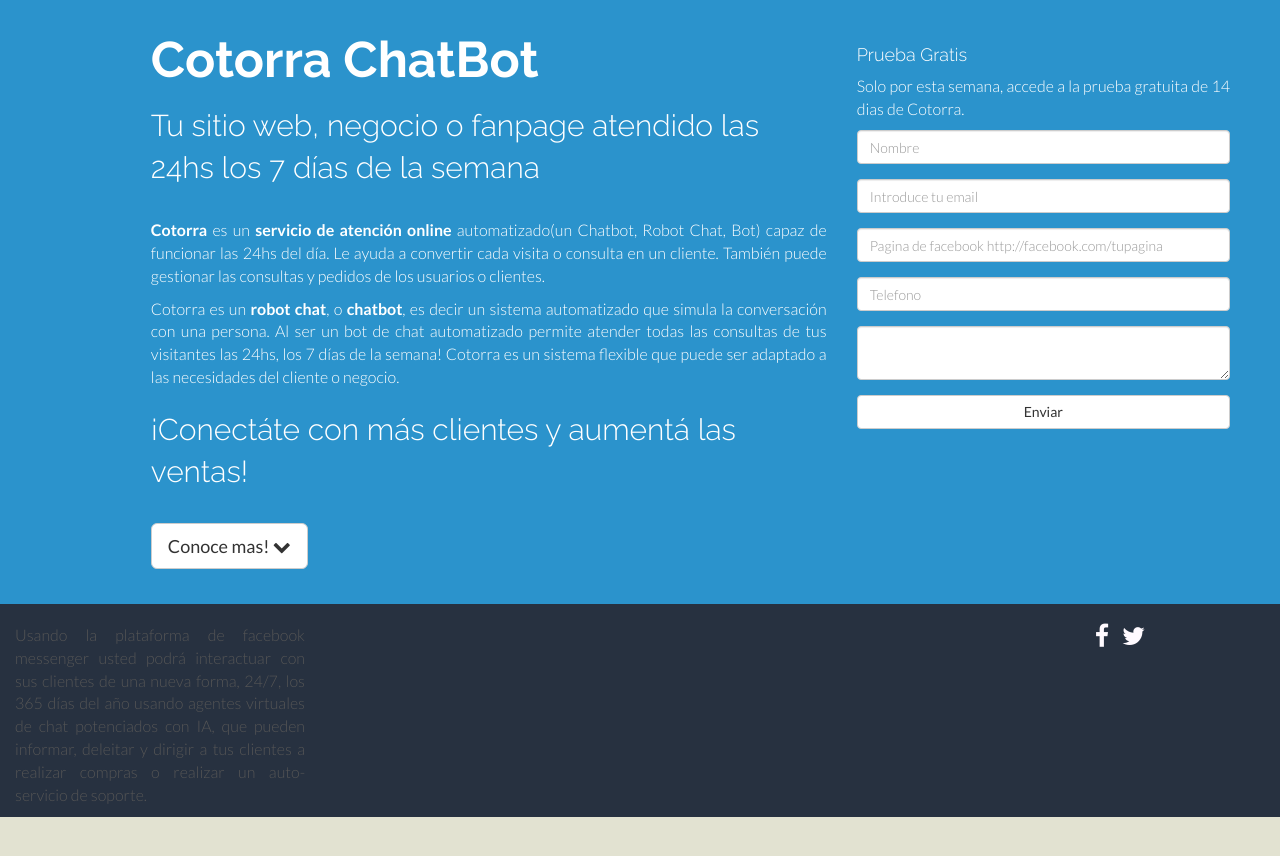
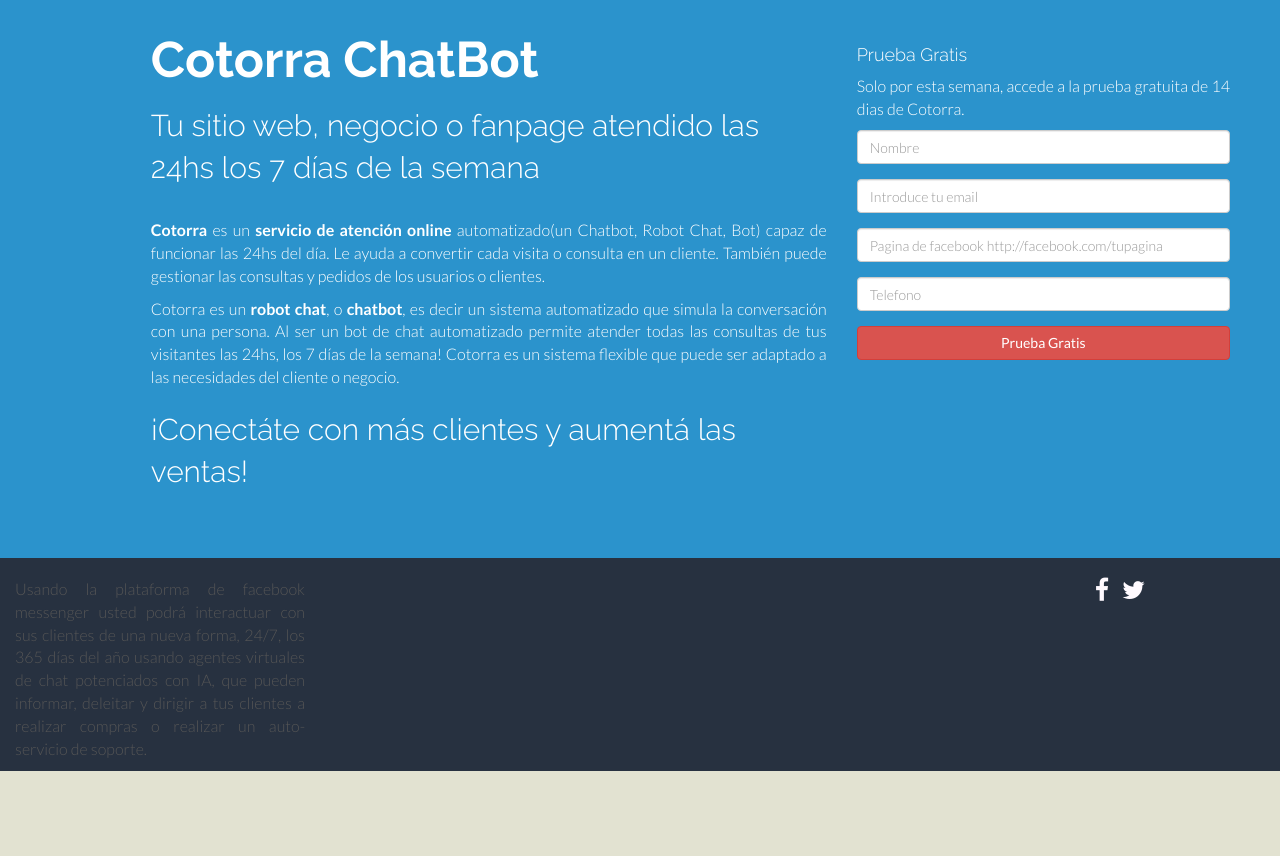
Before and after one commit to Cotorra/cotorra.github.io, a Jekyll site: the page built from pruebagratis.md, in a window 1280 px wide. Shown: the top 856 px of the page. Built offline with Jekyll 4.4.1, drawn with Linux system fonts in a browser that asks for light colours; comment, search, counter and statistics services are not loaded.

Commit message:
Actualizo Pagina de Agradecimiento y pixel

```diff
--- a/pruebagratis.md
+++ b/pruebagratis.md
@@ -13,9 +13,6 @@
       Al ser un bot de chat automatizado permite atender todas las consultas de tus visitantes las 24hs, los 7 días de la semana!
       Cotorra es un sistema flexible que puede ser adaptado a las necesidades del cliente o negocio.</p>
       <h2 class="h2index">¡Conectáte con más clientes y aumentá las ventas!</h2>
-
-      <a role="button" class="btn btn-default btn-lg" href="#conocemas">Conoce mas! <i class="fa fa-chevron-down"></i> </a>
-
     </div>
     <div class="col-md-4 col-sm-4" id="contacto">
     <h4>Prueba Gratis</h4>
@@ -39,12 +36,8 @@
 	    <input type="text" class="form-control" id="fanpage" name="telefono"
 		  placeholder="Telefono">
 	</div>
-
-	<div class="form-group">
-	  <textarea name="body" id="message" class="form-control" required></textarea>
-	</div>
 	<input type="hidden" name="_next" value="http://cotorrachatbot.com/thanks.html">
-	<button type="submit" class="btn btn-default btn-block">Enviar</button>
+	<button type="submit" class="btn btn-danger btn-block">Prueba Gratis</button>
       </form>
     </div>
   </div>
```
